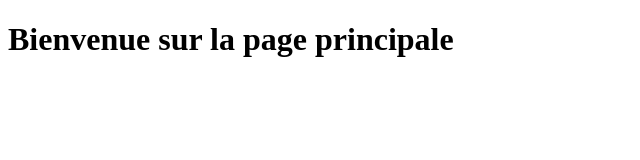
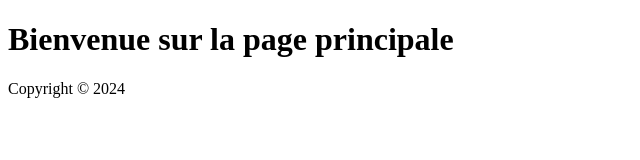
Before and after one commit to medbankole97/Exo5-tp42, a plain HTML site: page index.html in a window 1280 px wide. Shown: the whole page, without its empty margins (0-640 px from the left). Drawn offline with Linux system fonts and the light colour scheme.

Commit message:
Ajout d'un pied de page avec la branche principale

```diff
--- a/index.html
+++ b/index.html
@@ -5,5 +5,6 @@
 </head>
 <body>
     <h1>Bienvenue sur la page principale</h1>
+    <footer>Copyright © 2024</footer>
 </body>
 </html>
```
